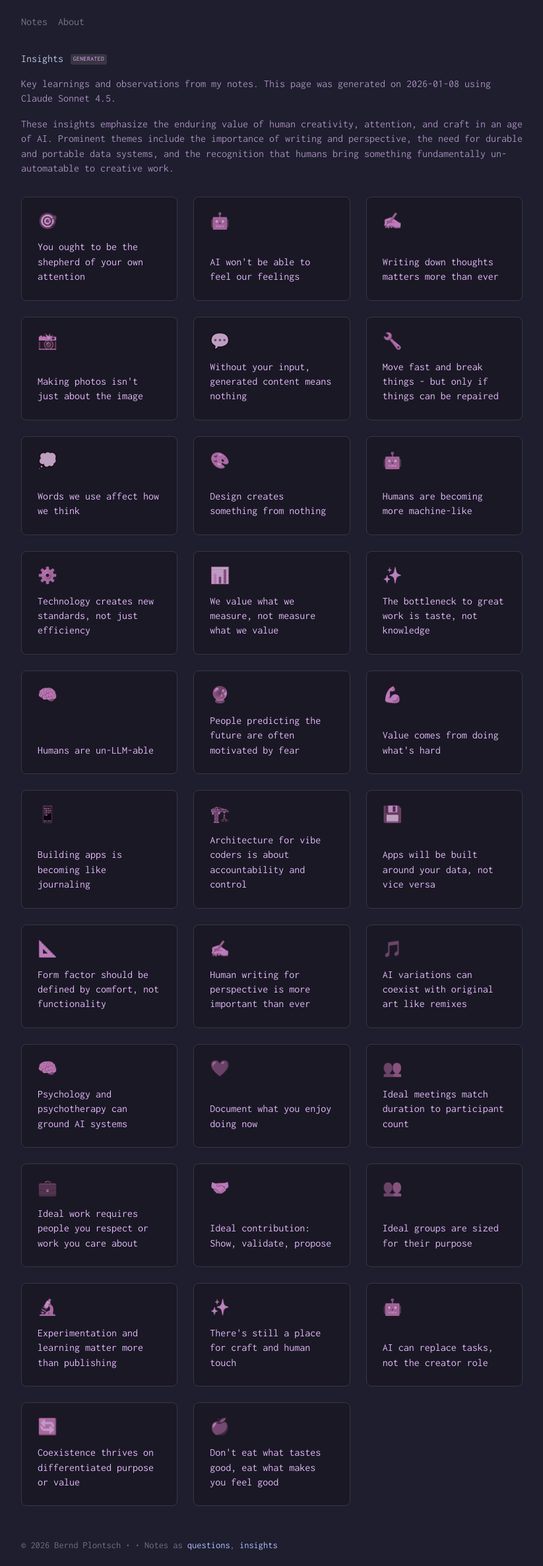
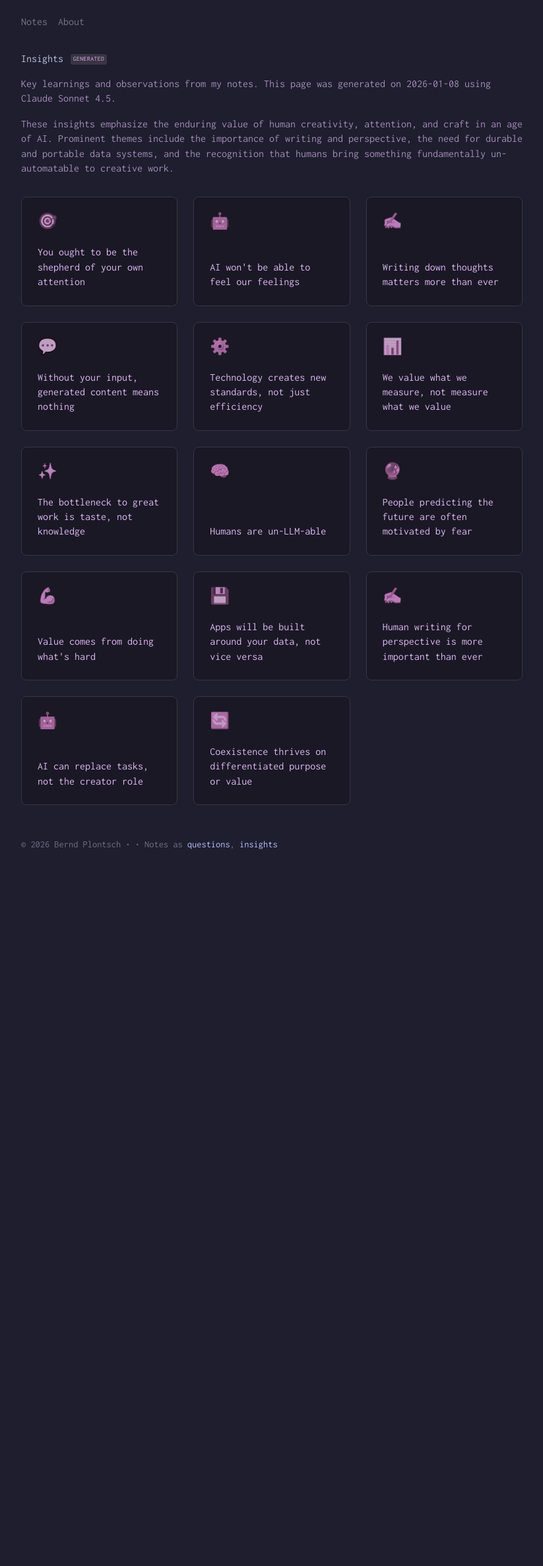
Before and after one commit to berndpl/notes-plontsch, a Jekyll site: the page built from insights.md, in a window 1280 px wide. Shown: the whole page at 66% size, without its empty margins (228-1051 px from the left). Built offline with Jekyll 4.4.1, drawn with Linux system fonts in a browser that asks for light colours; after the commit the page ends 1311 px from its top, so only the background shows below that.

Commit message:
Refine card presentation: limit items to top 11 in claude.md, update question card emojis to a uniform style, and enhance CSS for questions page layout and emoji display.

```diff
--- a/_layouts/default.html
+++ b/_layouts/default.html
@@ -42,7 +42,9 @@
 
     {% assign is_generated = false %}
     {% if page.title == 'Questions' or page.title == 'Insights' %}{% assign is_generated = true %}{% endif %}
-    <main{% if page.permalink == '/about/' %} class="about-page"{% elsif is_generated %} class="generated-page"{% endif %}>
+    {% assign is_questions = false %}
+    {% if page.title == 'Questions' %}{% assign is_questions = true %}{% endif %}
+    <main{% if page.permalink == '/about/' %} class="about-page"{% elsif is_questions %} class="generated-page questions-page"{% elsif is_generated %} class="generated-page"{% endif %}>
       {{ content }}
     </main>
 
--- a/assets/css/main.css
+++ b/assets/css/main.css
@@ -613,6 +613,23 @@
   opacity: 0.7;
 }
 
+/* Question mark in circle for questions page */
+.questions-page .card-emoji {
+  display: flex;
+  align-items: center;
+  justify-content: center;
+  width: 2rem;
+  height: 2rem;
+  background-color: #ddb6f2; /* Mauve color from generated page */
+  border-radius: 50%;
+  font-size: 1.2rem;
+  font-weight: 400;
+  line-height: 1;
+  color: #1e1e2e; /* Dark text for contrast against filled circle */
+  filter: none; /* Remove grayscale filter for questions page */
+  opacity: 1; /* Full opacity for filled circle */
+}
+
 .card:hover {
   border-color: #45475a; /* Catppuccin Mocha surface1 - lighter on hover */
   text-decoration: none;
@@ -624,7 +641,7 @@
   color: #cdd6f4; /* Catppuccin Mocha text */
   font-size: 1rem;
   font-weight: 400;
-  padding-top: 2.5rem; /* Space for emoji at top */
+  padding-top: 3rem; /* Space for emoji at top */
 }
 
 .card:hover h3 {
--- a/insights.md
+++ b/insights.md
@@ -26,34 +26,9 @@
 <h3>Writing down thoughts matters more than ever</h3>
 </a>
 
-<a href="/2025/03/funtography/" class="card">
-<span class="card-emoji">📸</span>
-<h3>Making photos isn't just about the image</h3>
-</a>
-
 <a href="/2025/04/nothing/" class="card">
 <span class="card-emoji">💬</span>
 <h3>Without your input, generated content means nothing</h3>
-</a>
-
-<a href="/2025/04/breakable/" class="card">
-<span class="card-emoji">🔧</span>
-<h3>Move fast and break things - but only if things can be repaired</h3>
-</a>
-
-<a href="/2025/05/words/" class="card">
-<span class="card-emoji">💭</span>
-<h3>Words we use affect how we think</h3>
-</a>
-
-<a href="/2025/06/Something-from-nothing/" class="card">
-<span class="card-emoji">🎨</span>
-<h3>Design creates something from nothing</h3>
-</a>
-
-<a href="/2025/06/no-time/" class="card">
-<span class="card-emoji">🤖</span>
-<h3>Humans are becoming more machine-like</h3>
 </a>
 
 <a href="/2025/06/no-time/" class="card">
@@ -86,74 +61,14 @@
 <h3>Value comes from doing what's hard</h3>
 </a>
 
-<a href="/2025/08/building-apps/" class="card">
-<span class="card-emoji">📱</span>
-<h3>Building apps is becoming like journaling</h3>
-</a>
-
-<a href="/2025/06/Architecture-for-Vibe-Coders/" class="card">
-<span class="card-emoji">🏗️</span>
-<h3>Architecture for vibe coders is about accountability and control</h3>
-</a>
-
 <a href="/2025/08/durable-data/" class="card">
 <span class="card-emoji">💾</span>
 <h3>Apps will be built around your data, not vice versa</h3>
 </a>
 
-<a href="/2024/04/Form-factor-first/" class="card">
-<span class="card-emoji">📐</span>
-<h3>Form factor should be defined by comfort, not functionality</h3>
-</a>
-
 <a href="/2024/05/human-text/" class="card">
 <span class="card-emoji">✍️</span>
 <h3>Human writing for perspective is more important than ever</h3>
-</a>
-
-<a href="/2024/05/learning-from-music/" class="card">
-<span class="card-emoji">🎵</span>
-<h3>AI variations can coexist with original art like remixes</h3>
-</a>
-
-<a href="/2023/04/Grounding/" class="card">
-<span class="card-emoji">🧠</span>
-<h3>Psychology and psychotherapy can ground AI systems</h3>
-</a>
-
-<a href="/2023/04/Joy/" class="card">
-<span class="card-emoji">❤️</span>
-<h3>Document what you enjoy doing now</h3>
-</a>
-
-<a href="/2017/08/ideal-meetings/" class="card">
-<span class="card-emoji">👥</span>
-<h3>Ideal meetings match duration to participant count</h3>
-</a>
-
-<a href="/2017/08/ideal-work/" class="card">
-<span class="card-emoji">💼</span>
-<h3>Ideal work requires people you respect or work you care about</h3>
-</a>
-
-<a href="/2017/09/ideal-contribution/" class="card">
-<span class="card-emoji">🤝</span>
-<h3>Ideal contribution: Show, validate, propose</h3>
-</a>
-
-<a href="/2017/07/ideal-groups/" class="card">
-<span class="card-emoji">👥</span>
-<h3>Ideal groups are sized for their purpose</h3>
-</a>
-
-<a href="/2026/01/my-year-in-apps/" class="card">
-<span class="card-emoji">🔬</span>
-<h3>Experimentation and learning matter more than publishing</h3>
-</a>
-
-<a href="/2026/01/my-year-in-apps/" class="card">
-<span class="card-emoji">✨</span>
-<h3>There's still a place for craft and human touch</h3>
 </a>
 
 <a href="/2025/05/replace-or-coexist/" class="card">
@@ -166,9 +81,4 @@
 <h3>Coexistence thrives on differentiated purpose or value</h3>
 </a>
 
-<a href="/2025/11/diet/" class="card">
-<span class="card-emoji">🍎</span>
-<h3>Don't eat what tastes good, eat what makes you feel good</h3>
-</a>
-
 </div>
```
Also changed, not shown: claude.md (+1 -0 lines), questions.md (+11 -16 lines).
